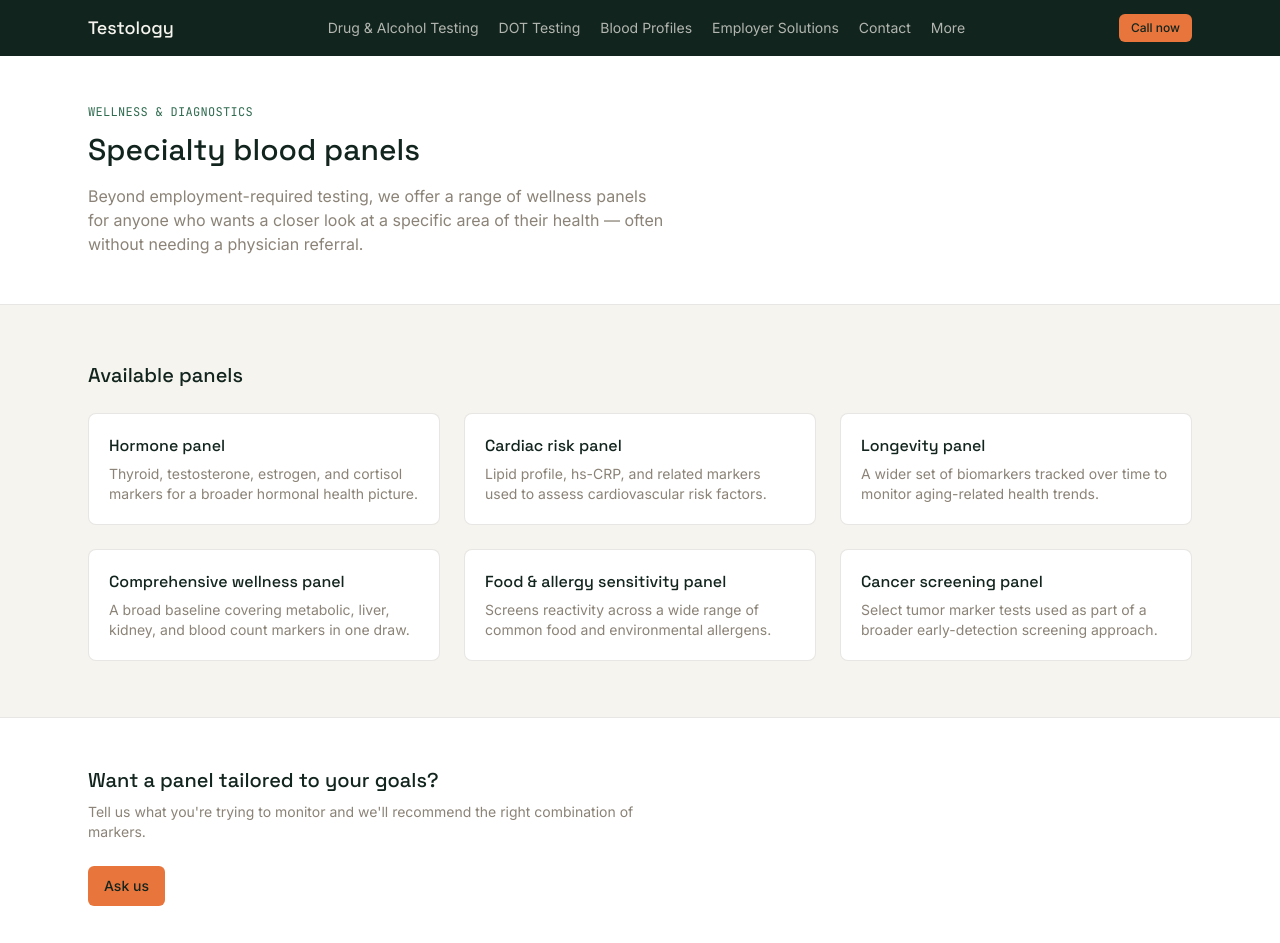
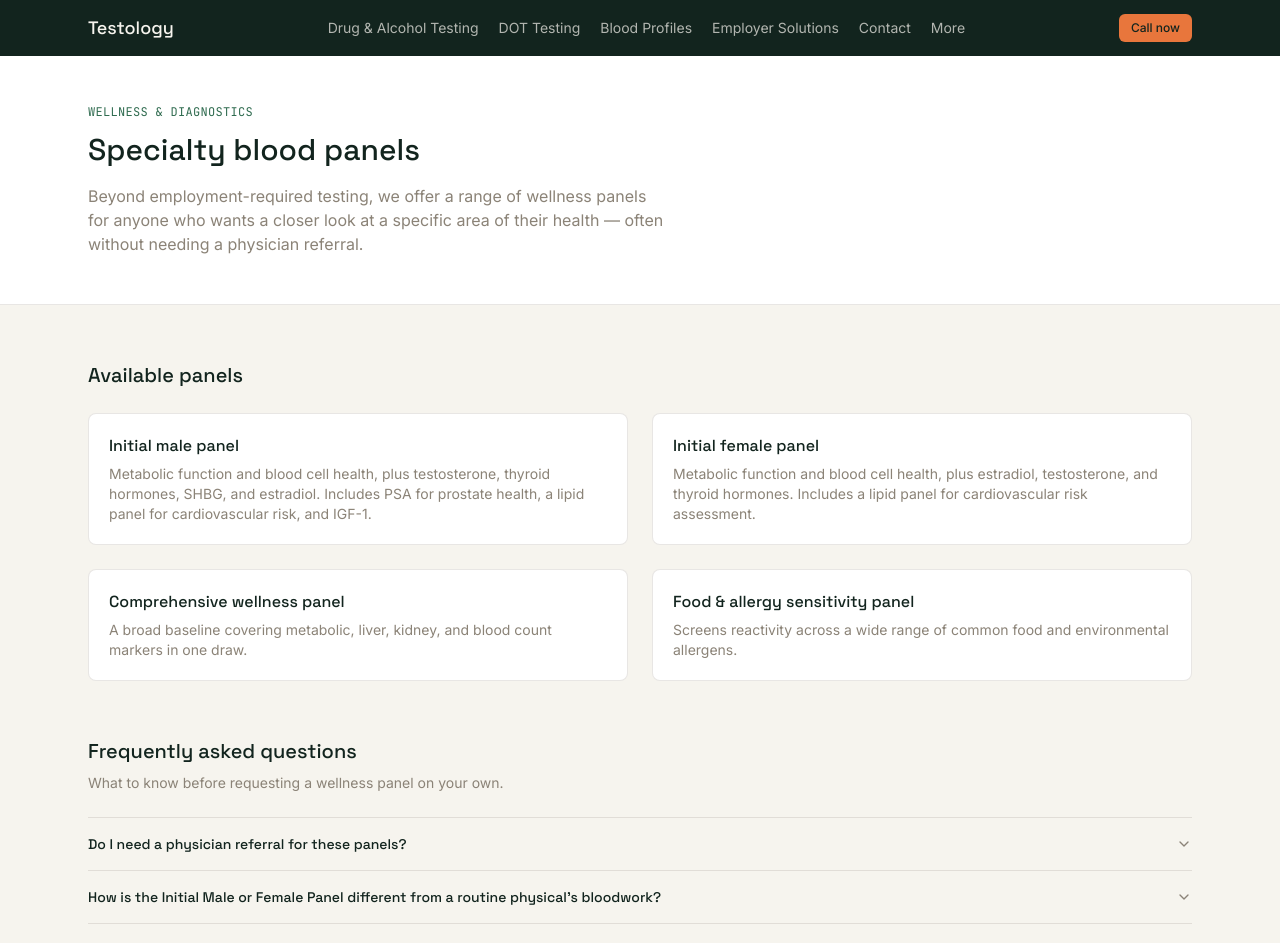
Before and after one commit to OmkarVaity/Testology-website, a Next.js app: page /blood-profiles/specialty-panels in a window 1280 px wide. Shown: the top 943 px of the page. Built offline with nearby package versions, Linux system fonts and the light colour scheme.

Commit message:
feat: rebuild Blood Profiles pages with Initial Male/Female Panels, FAQs, Reveal staggering

```diff
--- a/app/blood-profiles/immunity-panels/page.tsx
+++ b/app/blood-profiles/immunity-panels/page.tsx
@@ -1,8 +1,8 @@
 import Link from "next/link";
+import type { Metadata } from "next";
 import { ServicePageHeader } from "@/components/sections/ServicePageHeader";
-
-import type { Metadata } from "next";
-
+import { Reveal } from "@/components/ui/Reveal";
+import { Accordion } from "@/components/ui/Accordion";
 
 export const metadata: Metadata = {
   title: "Immunity Panels | Testology, Inc.",
@@ -29,6 +29,24 @@ const panels = [
   },
 ];
 
+const faqs = [
+  {
+    question: "Why would I need an immunity titer instead of just a vaccination record?",
+    answer:
+      "Some programs require proof that a vaccine actually produced protective antibodies, not just proof that it was administered — a titer confirms the immune response directly, which is useful when records are incomplete or unavailable.",
+  },
+  {
+    question: "What if my titer comes back negative?",
+    answer:
+      "A negative titer means the vaccine either wasn't fully effective or the antibody level has waned. In that case, revaccination is typically the next step, followed by administering the vaccine here if needed.",
+  },
+  {
+    question: "Is the QuantiFERON TB test the same as a skin test?",
+    answer:
+      "No — QuantiFERON is a single blood draw with no return visit required to read results, unlike the traditional TB skin test, which requires a follow-up visit 48–72 hours later.",
+  },
+];
+
 export default function ImmunityPanelsPage() {
   return (
     <>
@@ -41,13 +59,25 @@ export default function ImmunityPanelsPage() {
       <section className="mx-auto max-w-6xl px-6 py-14">
         <h2 className="mb-6 font-display text-xl font-medium text-ink">Common panels</h2>
         <div className="grid gap-6 md:grid-cols-2">
-          {panels.map((panel) => (
-            <div key={panel.title} className="rounded-lg border border-slate/20 bg-white p-5">
-              <h3 className="mb-1.5 font-display text-base font-medium text-ink">{panel.title}</h3>
-              <p className="text-sm text-slate">{panel.description}</p>
-            </div>
+          {panels.map((panel, index) => (
+            <Reveal key={panel.title} delay={index * 80}>
+              <div className="rounded-lg border border-slate/20 bg-white p-5">
+                <h3 className="mb-1.5 font-display text-base font-medium text-ink">{panel.title}</h3>
+                <p className="text-sm text-slate">{panel.description}</p>
+              </div>
+            </Reveal>
           ))}
         </div>
+      </section>
+
+      <section className="mx-auto max-w-6xl px-6 pb-14">
+        <h2 className="mb-2 font-display text-xl font-medium text-ink">
+          Frequently asked questions
+        </h2>
+        <p className="mb-6 max-w-xl text-sm text-slate">
+          What to know about immunity titers versus vaccination records.
+        </p>
+        <Accordion items={faqs} />
       </section>
 
       <section className="border-t border-slate/20 bg-white">
--- a/app/blood-profiles/page.tsx
+++ b/app/blood-profiles/page.tsx
@@ -1,7 +1,8 @@
 import Link from "next/link";
+import type { Metadata } from "next";
 import { ServicePageHeader } from "@/components/sections/ServicePageHeader";
-
-import type { Metadata } from "next";
+import { Reveal } from "@/components/ui/Reveal";
+import { Accordion } from "@/components/ui/Accordion";
 
 export const metadata: Metadata = {
   title: "Blood Profiles | Testology, Inc.",
@@ -19,8 +20,26 @@ const panelCategories = [
   {
     title: "Specialty blood panels",
     description:
-      "Hormone, longevity, cardiac, and comprehensive wellness panels for a deeper look at overall health markers.",
+      "Initial Male and Female Panels, plus hormone, wellness, and food sensitivity panels for a deeper look at overall health markers.",
     href: "/blood-profiles/specialty-panels",
+  },
+];
+
+const faqs = [
+  {
+    question: "Do I need a doctor's order to get a blood panel?",
+    answer:
+      "For most of our wellness and specialty panels, no physician referral is required. Employment-required panels (like immunity titers) are typically requested by your employer or school directly.",
+  },
+  {
+    question: "How long does a blood draw appointment take?",
+    answer:
+      "The draw itself takes just a few minutes, though blood draw and phlebotomy services are by appointment only — walk-ins aren't available for this service.",
+  },
+  {
+    question: "How are results delivered?",
+    answer:
+      "Results are provided securely once processed. Turnaround depends on the specific panel and whether markers are analyzed in-house or sent to an outside lab.",
   },
 ];
 
@@ -36,17 +55,30 @@ export default function BloodProfilesPage() {
       <section className="mx-auto max-w-6xl px-6 py-14">
         <h2 className="mb-6 font-display text-xl font-medium text-ink">Choose a panel category</h2>
         <div className="grid gap-6 md:grid-cols-2">
-          {panelCategories.map((category) => (
-            <Link
-              key={category.href}
-              href={category.href}
-              className="rounded-lg border border-slate/20 bg-white p-5 transition hover:border-slate/40"
-            >
-              <h3 className="mb-1.5 font-display text-base font-medium text-ink">{category.title}</h3>
-              <p className="text-sm text-slate">{category.description}</p>
-            </Link>
+          {panelCategories.map((category, index) => (
+            <Reveal key={category.href} delay={index * 80}>
+              <Link
+                href={category.href}
+                className="block rounded-lg border border-slate/20 bg-white p-5 transition hover:border-slate/40 hover:shadow-sm"
+              >
+                <h3 className="mb-1.5 font-display text-base font-medium text-ink">
+                  {category.title}
+                </h3>
+                <p className="text-sm text-slate">{category.description}</p>
+              </Link>
+            </Reveal>
           ))}
         </div>
+      </section>
+
+      <section className="mx-auto max-w-6xl px-6 pb-14">
+        <h2 className="mb-2 font-display text-xl font-medium text-ink">
+          Frequently asked questions
+        </h2>
+        <p className="mb-6 max-w-xl text-sm text-slate">
+          What to know before scheduling a blood draw.
+        </p>
+        <Accordion items={faqs} />
       </section>
 
       <section className="border-t border-slate/20 bg-white">
--- a/app/blood-profiles/specialty-panels/page.tsx
+++ b/app/blood-profiles/specialty-panels/page.tsx
@@ -1,26 +1,25 @@
 import Link from "next/link";
+import type { Metadata } from "next";
 import { ServicePageHeader } from "@/components/sections/ServicePageHeader";
-
-import type { Metadata } from "next";
+import { Reveal } from "@/components/ui/Reveal";
+import { Accordion } from "@/components/ui/Accordion";
 
 export const metadata: Metadata = {
   title: "Specialty Blood Panels | Testology, Inc.",
   description:
-    "Hormone, cardiac risk, longevity, and comprehensive wellness blood panels, no physician referral required.",
+    "Initial Male and Female Panels, plus comprehensive wellness and food sensitivity blood panels, no physician referral required.",
 };
 
 const panels = [
   {
-    title: "Hormone panel",
-    description: "Thyroid, testosterone, estrogen, and cortisol markers for a broader hormonal health picture.",
+    title: "Initial male panel",
+    description:
+      "Metabolic function and blood cell health, plus testosterone, thyroid hormones, SHBG, and estradiol. Includes PSA for prostate health, a lipid panel for cardiovascular risk, and IGF-1.",
   },
   {
-    title: "Cardiac risk panel",
-    description: "Lipid profile, hs-CRP, and related markers used to assess cardiovascular risk factors.",
-  },
-  {
-    title: "Longevity panel",
-    description: "A wider set of biomarkers tracked over time to monitor aging-related health trends.",
+    title: "Initial female panel",
+    description:
+      "Metabolic function and blood cell health, plus estradiol, testosterone, and thyroid hormones. Includes a lipid panel for cardiovascular risk assessment.",
   },
   {
     title: "Comprehensive wellness panel",
@@ -30,9 +29,23 @@ const panels = [
     title: "Food & allergy sensitivity panel",
     description: "Screens reactivity across a wide range of common food and environmental allergens.",
   },
+];
+
+const faqs = [
   {
-    title: "Cancer screening panel",
-    description: "Select tumor marker tests used as part of a broader early-detection screening approach.",
+    question: "Do I need a physician referral for these panels?",
+    answer:
+      "No — most of our specialty wellness panels can be requested directly without a physician's authorization. Anything requiring diagnostic follow-up is best discussed with your doctor afterward.",
+  },
+  {
+    question: "How is the Initial Male or Female Panel different from a routine physical's bloodwork?",
+    answer:
+      "These panels go beyond a standard physical's basic labs to include hormone markers like testosterone, estradiol, and SHBG — useful for anyone tracking hormonal health specifically, not just general wellness.",
+  },
+  {
+    question: "How will I receive my results?",
+    answer:
+      "Results are delivered securely once processed. In-house markers are often available same-day, while send-out lab markers typically take a few business days.",
   },
 ];
 
@@ -47,14 +60,26 @@ export default function SpecialtyPanelsPage() {
 
       <section className="mx-auto max-w-6xl px-6 py-14">
         <h2 className="mb-6 font-display text-xl font-medium text-ink">Available panels</h2>
-        <div className="grid gap-6 md:grid-cols-3">
-          {panels.map((panel) => (
-            <div key={panel.title} className="rounded-lg border border-slate/20 bg-white p-5">
-              <h3 className="mb-1.5 font-display text-base font-medium text-ink">{panel.title}</h3>
-              <p className="text-sm text-slate">{panel.description}</p>
-            </div>
+        <div className="grid gap-6 md:grid-cols-2">
+          {panels.map((panel, index) => (
+            <Reveal key={panel.title} delay={index * 80}>
+              <div className="rounded-lg border border-slate/20 bg-white p-5">
+                <h3 className="mb-1.5 font-display text-base font-medium text-ink">{panel.title}</h3>
+                <p className="text-sm text-slate">{panel.description}</p>
+              </div>
+            </Reveal>
           ))}
         </div>
+      </section>
+
+      <section className="mx-auto max-w-6xl px-6 pb-14">
+        <h2 className="mb-2 font-display text-xl font-medium text-ink">
+          Frequently asked questions
+        </h2>
+        <p className="mb-6 max-w-xl text-sm text-slate">
+          What to know before requesting a wellness panel on your own.
+        </p>
+        <Accordion items={faqs} />
       </section>
 
       <section className="border-t border-slate/20 bg-white">
```
